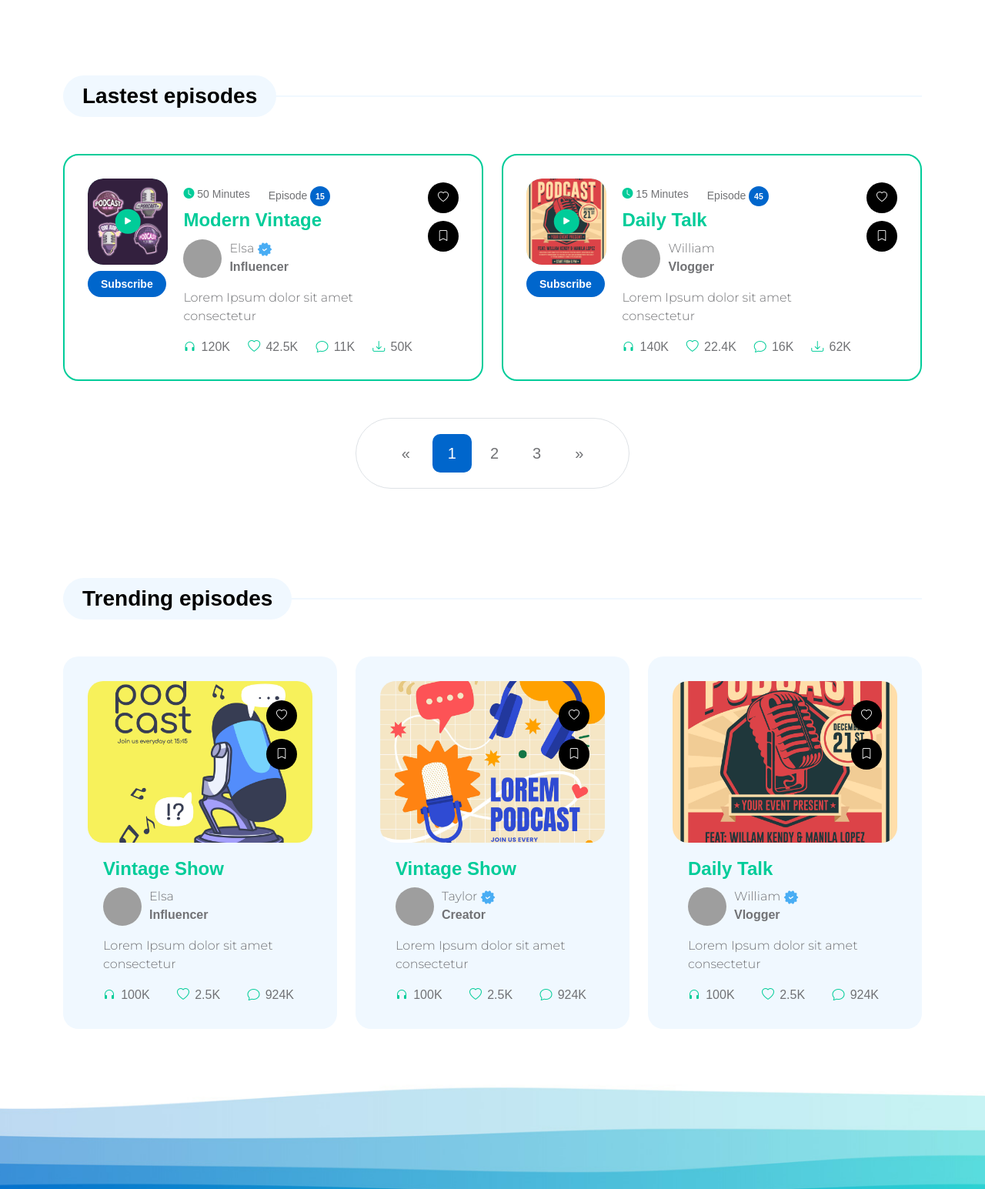
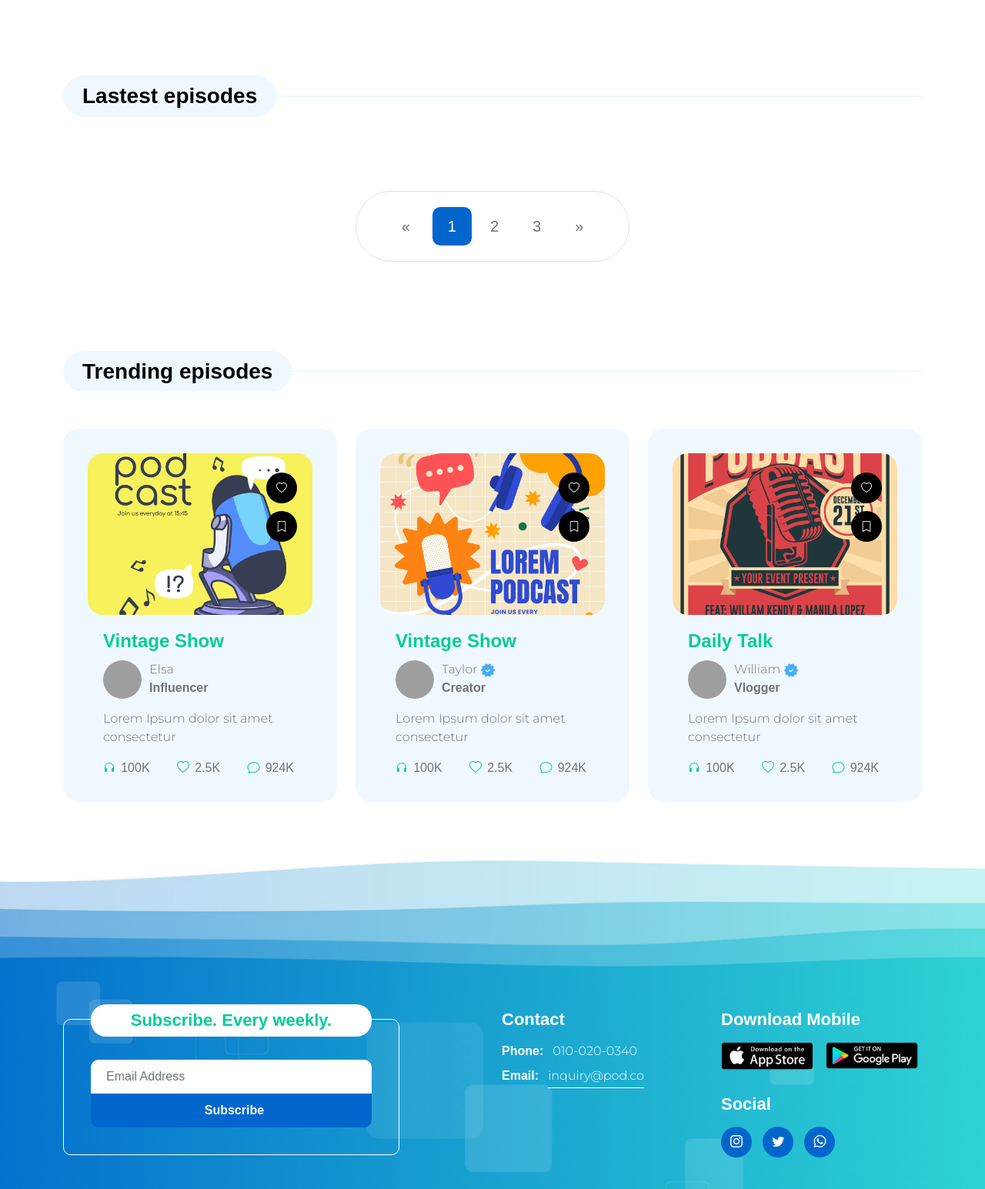
Before and after one commit to sourngseng/lara10_podmusic, a Laravel app: template resources/views/Frontend/listing-page.blade.php in a window 1280 px wide. Shown: the part 482-2027 px from the top of the page at 77% size. Run offline with Laravel 8, Linux system fonts and the light colour scheme; the template is opened without the code that fills it, so the values that code supplies are empty; some web fonts are replaced; grey boxes are pictures that could not be loaded.

Commit message:
Update Song List

```diff
--- a/app/Http/Controllers/FrontendController.php
+++ b/app/Http/Controllers/FrontendController.php
@@ -28,7 +28,8 @@ class FrontendController extends Controller
     }
 
     public function listing_page(){
-        return view('frontend.listing-page');
+        $data['songs']=Songs::all();
+        return view('frontend.listing-page', $data);
     }
 
     public function detail_page($id){
--- a/resources/views/Frontend/listing-page.blade.php
+++ b/resources/views/Frontend/listing-page.blade.php
@@ -27,13 +27,14 @@
                     </div>
                 </div>
 
-                <div class="col-lg-6 col-12 mb-4 mb-lg-0">
+                @foreach ($songs as $song)
+                    <div class="col-lg-6 col-12 mb-4 mb-lg-0 mt-4">
                         <div class="custom-block d-flex">
                             <div class="">
                                 <div class="custom-block-icon-wrap">
                                     <div class="section-overlay"></div>
                                     <a href="detail-page.html" class="custom-block-image-wrap">
-                                    <img src="{{asset('pod_talk')}}/images/podcast/11683425_4790593.jpg"
+                                        <img src="{{asset('pod_talk')}}/{{$song->photo_song}}"
                                             class="custom-block-image img-fluid" alt="">
 
                                         <a href="#" class="custom-block-icon">
@@ -60,13 +61,13 @@
                                 </div>
 
                                 <h5 class="mb-2">
-                                <a href="detail-page.html">
-                                    Modern Vintage
+                                    <a href="{{route('song',$song->id)}}">
+                                        {{$song->title}}
                                     </a>
                                 </h5>
 
                                 <div class="profile-block d-flex">
-                                <img src="{{asset('pod_talk')}}/images/profile/woman-posing-black-dress-medium-shot.jpg"
+                                    <img src="{{asset('pod_talk')}}/images/profile/2.jpg"
                                         class="profile-block-image img-fluid" alt="">
 
                                     <p>
@@ -108,86 +109,10 @@
                             </div>
                         </div>
                     </div>
+                @endforeach
 
-                <div class="col-lg-6 col-12">
-                    <div class="custom-block d-flex">
-                        <div class="">
-                            <div class="custom-block-icon-wrap">
-                                <div class="section-overlay"></div>
-                                <a href="detail-page.html" class="custom-block-image-wrap">
-                                    <img src="{{asset('pod_talk')}}/images/podcast/12577967_02.jpg" class="custom-block-image img-fluid"
-                                        alt="">
 
-                                    <a href="#" class="custom-block-icon">
-                                        <i class="bi-play-fill"></i>
-                                    </a>
-                                </a>
-                            </div>
 
-                            <div class="mt-2">
-                                <a href="#" class="btn custom-btn">
-                                    Subscribe
-                                </a>
-                            </div>
-                        </div>
-
-                        <div class="custom-block-info">
-                            <div class="custom-block-top d-flex mb-1">
-                                <small class="me-4">
-                                    <i class="bi-clock-fill custom-icon"></i>
-                                    15 Minutes
-                                </small>
-
-                                <small>Episode <span class="badge">45</span></small>
-                            </div>
-
-                            <h5 class="mb-2">
-                                <a href="detail-page.html">
-                                    Daily Talk
-                                </a>
-                            </h5>
-
-                            <div class="profile-block d-flex">
-                                <img src="{{asset('pod_talk')}}/images/profile/handsome-asian-man-listening-music-through-headphones.jpg"
-                                    class="profile-block-image img-fluid" alt="">
-
-                                <p>William
-                                    <strong>Vlogger</strong>
-                                </p>
-                            </div>
-
-                            <p class="mb-0">Lorem Ipsum dolor sit amet consectetur</p>
-
-                            <div class="custom-block-bottom d-flex justify-content-between mt-3">
-                                <a href="#" class="bi-headphones me-1">
-                                    <span>140k</span>
-                                </a>
-
-                                <a href="#" class="bi-heart me-1">
-                                    <span>22.4k</span>
-                                </a>
-
-                                <a href="#" class="bi-chat me-1">
-                                    <span>16k</span>
-                                </a>
-
-                                <a href="#" class="bi-download">
-                                    <span>62k</span>
-                                </a>
-                            </div>
-                        </div>
-
-                        <div class="d-flex flex-column ms-auto">
-                            <a href="#" class="badge ms-auto">
-                                <i class="bi-heart"></i>
-                            </a>
-
-                            <a href="#" class="badge ms-auto">
-                                <i class="bi-bookmark"></i>
-                            </a>
-                        </div>
-                    </div>
-                </div>
 
                 <div class="col-lg-4 col-12 mx-auto">
                     <nav aria-label="Page navigation example">
```
Lines whose indentation alone changed are shown as unchanged.
